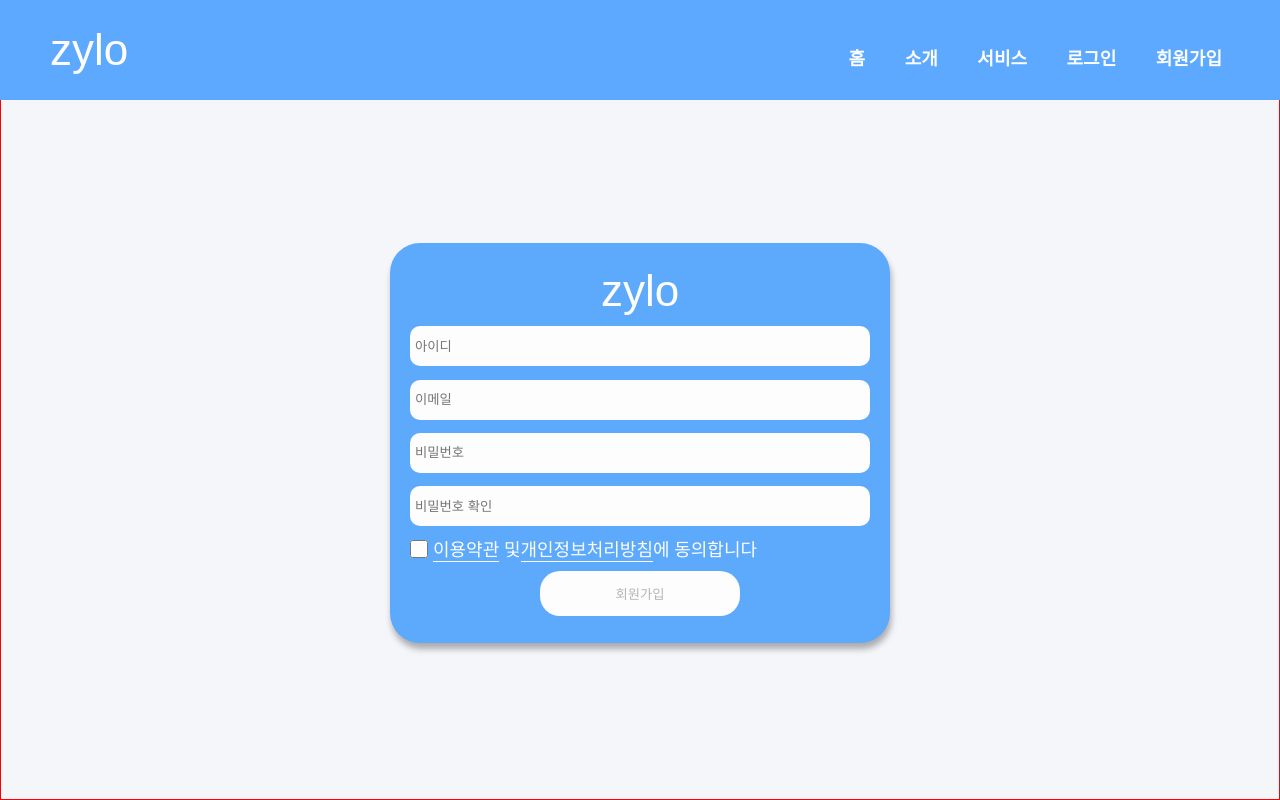
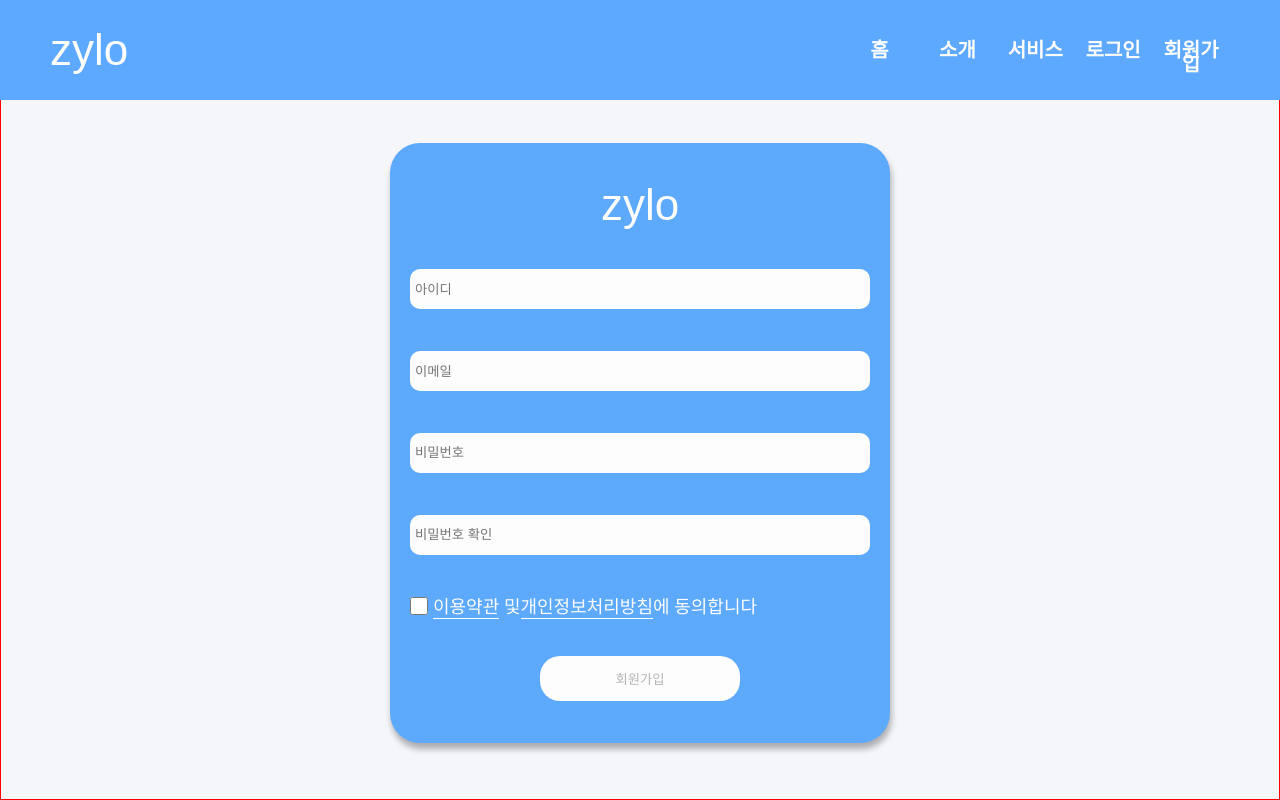
Before and after one commit to greenlotte6/lotte2-community-app-project-team4, a React (Vite) app in the folder zylo-react/: page /signup in a window 1280 px wide. Built offline with nearby package versions, Linux system fonts and the light colour scheme; a web font is replaced by a local one.

Commit message:
CSS 버그 수정

```diff
--- a/zylo-react/src/components/main/Login.jsx
+++ b/zylo-react/src/components/main/Login.jsx
@@ -40,7 +40,7 @@ export const Login = () => {
 
   return (
     <div id="sign-up-container">
-      <form id="sign-up-box" onSubmit={handleSubmit}>
+      <form id="login-box" onSubmit={handleSubmit}>
         <h3 className="logo">zylo</h3>
         <input
           className="sign-up-input"
--- a/zylo-react/src/styles/main/login.css
+++ b/zylo-react/src/styles/main/login.css
@@ -1,3 +1,14 @@
-#sign-up-box {
+#login-box {
+  width: 500px;
   height: 400px;
+  margin-top: 85px;
+  display: flex;
+  flex-direction: column;
+  justify-content: space-around;
+  align-items: center;
+  background-color: #5da9fc;
+  border-radius: 30px;
+  padding: 20px;
+  color: #fdfdfd;
+  box-shadow: 1.5px 6px 6px 0px rgba(0, 0, 0, 0.3);
 }
--- a/zylo-react/src/styles/main/main.css
+++ b/zylo-react/src/styles/main/main.css
@@ -69,9 +69,13 @@
 }
 
 #main-header > nav > a {
+  display: inline-block;
+  width: 100px;
+  height: 30px;
+  font-size: 20px;
   padding: 8px;
-  height: 25px;
-  line-height: 25px;
+  line-height: 14px;
+  text-align: center;
   border-radius: 20px;
   transition: all 0.3s ease;
 }
```
